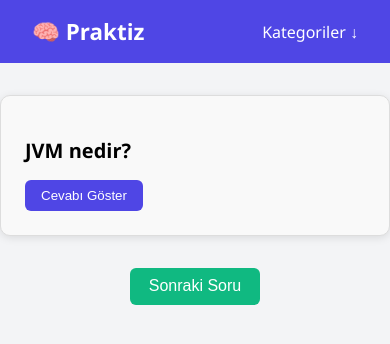
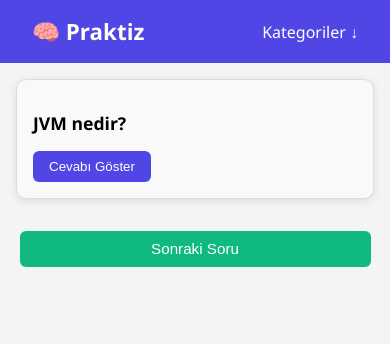
Before and after one commit to sirdashasan/practiz, a React (Vite) app: page / in a window 390 px wide. Shown: the top 344 px of the page. Built offline with nearby package versions, Linux system fonts and the light colour scheme.

Commit message:
Add responsive design

```diff
--- a/src/components/Navbar/styles.css
+++ b/src/components/Navbar/styles.css
@@ -6,13 +6,17 @@
   color: white;
   padding: 1rem 2rem;
   position: relative;
+  flex-wrap: wrap;
 }
 
 .logo {
   font-size: 1.4rem;
   font-weight: bold;
+  display: flex;
+  align-items: center;
 }
 
+/* Sağ üst dropdown */
 .dropdown {
   position: relative;
   cursor: pointer;
@@ -26,7 +30,7 @@
 
 .dropdown-menu {
   position: absolute;
-  top: 3rem;
+  top: 2.8rem;
   right: 0;
   background-color: white;
   color: #333;
@@ -46,3 +50,29 @@
 .dropdown-item:hover {
   background-color: #f3f4f6;
 }
+
+/* Mobil */
+@media (max-width: 600px) {
+  .navbar {
+    flex-direction: row;
+    align-items: center;
+  }
+
+  .dropdown {
+    margin-left: auto;
+    width: auto;
+  }
+
+  .dropdown-toggle {
+    margin-top: 0;
+    width: auto;
+    text-align: right;
+  }
+
+  .dropdown-menu {
+    top: 2.8rem;
+    right: 0;
+    left: auto;
+    width: 150px;
+  }
+}
--- a/src/components/Practice/styles.css
+++ b/src/components/Practice/styles.css
@@ -14,3 +14,13 @@
 .next-button:hover {
   background-color: #059669;
 }
+
+/* Mobil */
+@media (max-width: 600px) {
+  .next-button {
+    width: 100%;
+    max-width: 90%;
+    font-size: 0.95rem;
+    padding: 0.6rem;
+  }
+}
--- a/src/components/QuestionCard/styles.css
+++ b/src/components/QuestionCard/styles.css
@@ -34,3 +34,19 @@
   transition: all 0.3s ease-in-out;
   opacity: 1;
 }
+
+/* Mobil */
+@media (max-width: 600px) {
+  .card {
+    padding: 1rem;
+    margin: 1rem;
+  }
+
+  .question {
+    font-size: 1.1rem;
+  }
+
+  .answer {
+    font-size: 0.95rem;
+  }
+}
```
Lines whose indentation alone changed are shown as unchanged.
